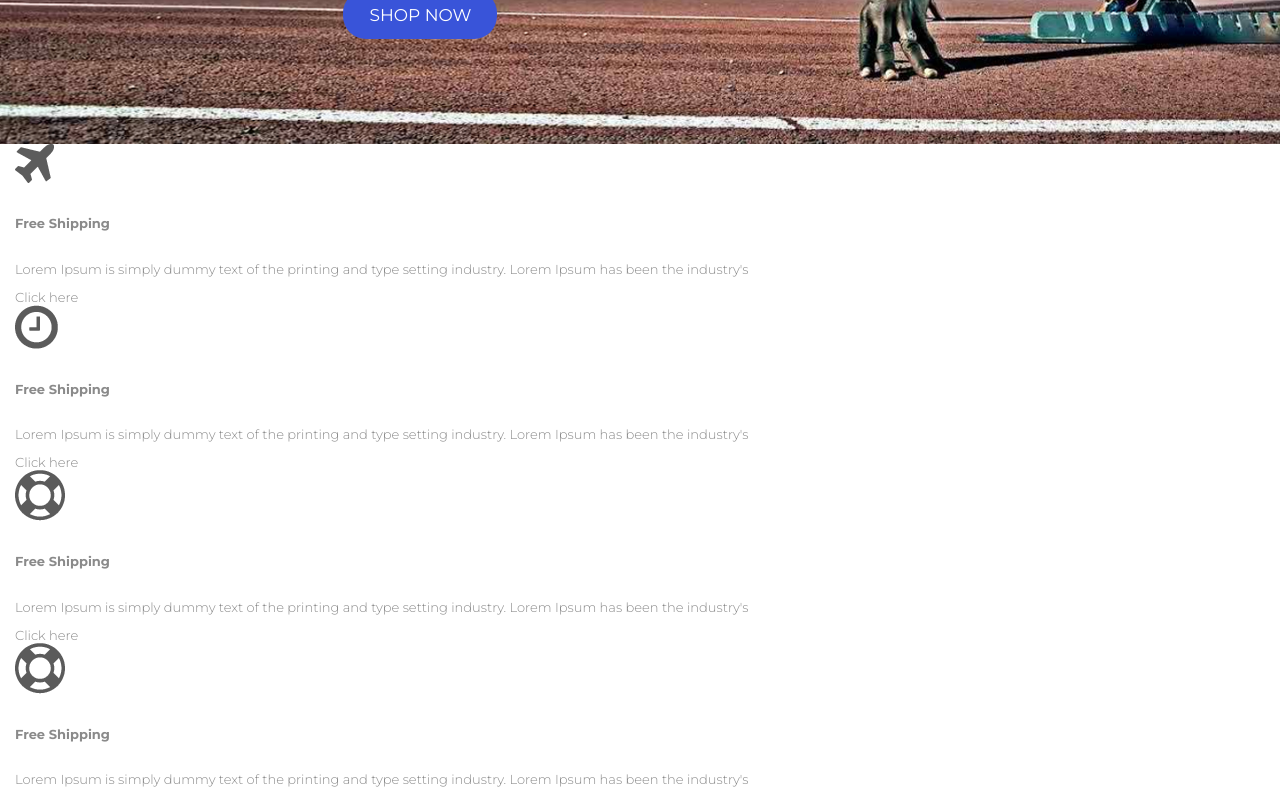
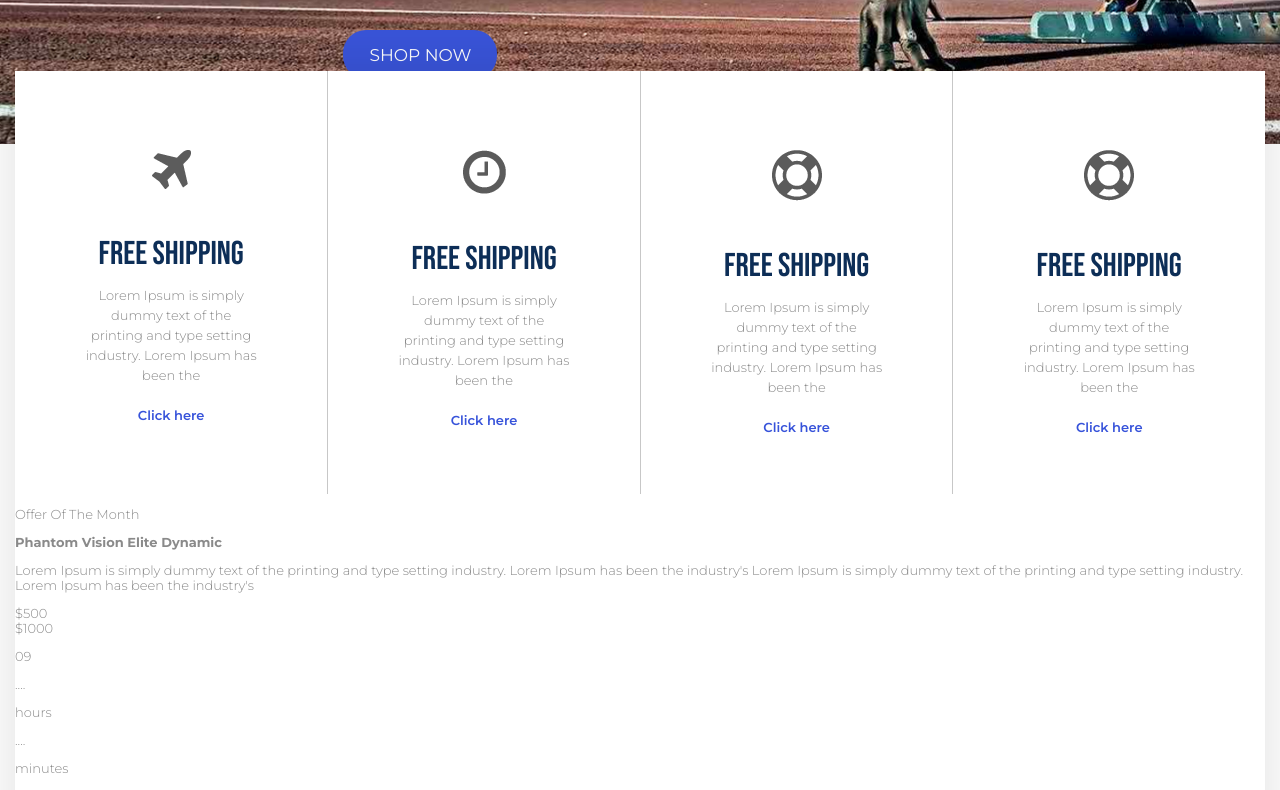
Before and after one commit to DimaSilver/Sportstore, a plain HTML site: page index.html in a window 1280 px wide. Shown: the part 656-1446 px from the top of the page. Drawn offline with nearby package versions, Linux system fonts and the light colour scheme.

Commit message:
Застилизовал сэкшен benefits

```diff
--- a/index.html
+++ b/index.html
@@ -4,7 +4,8 @@
     <meta charset="UTF-8">
     <meta name="viewport" content="width=device-width, initial-scale=1.0">
     <title>Document</title>
-    <link href="https://fonts.googleapis.com/css2?family=Bebas+Neue&family=Montserrat:wght@300;400;500;600;700&family=Poppins:wght@400;600;700&display=swap" rel="stylesheet">
+    <link href="https://fonts.googleapis.com/css2?family=Bebas+Neue&family=Montserrat:wght@300;400;500;600;700&family=Poppins:wght@400;600;700&display=swap"
+          rel="stylesheet">
     <link rel="stylesheet" href="css/style.min.css">
 </head>
 <body>
@@ -61,32 +62,36 @@
         </div>
     </div>
 </header>
-<div class="page-section">
-    <div class="container">
+<div class="container">
+    <div class="page-section">
         <section class="benefits">
             <div class="benefits__inner">
                 <div class="benefits__item">
                     <img class="benefits__item-img" src="images/benefits-1.png" alt="">
                     <h6 class="benefits__item-title">Free Shipping</h6>
-                    <p class="benefits__item-text">Lorem Ipsum is simply dummy text of the printing and type setting industry. Lorem Ipsum has been the industry's </p>
+                    <p class="benefits__item-text">Lorem Ipsum is simply dummy text of the printing and type setting
+                        industry. Lorem Ipsum has been the </p>
                     <a class="benefits__item-link" href="#">Click here</a>
                 </div>
                 <div class="benefits__item">
                     <img class="benefits__item-img" src="images/benefits-2.png" alt="">
                     <h6 class="benefits__item-title">Free Shipping</h6>
-                    <p class="benefits__item-text">Lorem Ipsum is simply dummy text of the printing and type setting industry. Lorem Ipsum has been the industry's </p>
+                    <p class="benefits__item-text">Lorem Ipsum is simply dummy text of the printing and type setting
+                        industry. Lorem Ipsum has been the </p>
                     <a class="benefits__item-link" href="#">Click here</a>
                 </div>
                 <div class="benefits__item">
                     <img class="benefits__item-img" src="images/benefits-3.png" alt="">
                     <h6 class="benefits__item-title">Free Shipping</h6>
-                    <p class="benefits__item-text">Lorem Ipsum is simply dummy text of the printing and type setting industry. Lorem Ipsum has been the industry's </p>
+                    <p class="benefits__item-text">Lorem Ipsum is simply dummy text of the printing and type setting
+                        industry. Lorem Ipsum has been the </p>
                     <a class="benefits__item-link" href="#">Click here</a>
                 </div>
                 <div class="benefits__item">
                     <img class="benefits__item-img" src="images/benefits-3.png" alt="">
                     <h6 class="benefits__item-title">Free Shipping</h6>
-                    <p class="benefits__item-text">Lorem Ipsum is simply dummy text of the printing and type setting industry. Lorem Ipsum has been the industry's </p>
+                    <p class="benefits__item-text">Lorem Ipsum is simply dummy text of the printing and type setting
+                        industry. Lorem Ipsum has been the </p>
                     <a class="benefits__item-link" href="#">Click here</a>
                 </div>
             </div>
@@ -96,7 +101,9 @@
                 <div class="best-offer__info">
                     <p class="best-offer__info-descr">Offer Of The Month</p>
                     <h3 class="best-offer__info-title">Phantom Vision Elite Dynamic</h3>
-                    <p class="best-offer__info-text">Lorem Ipsum is simply dummy text of the printing and type setting industry. Lorem Ipsum has been the industry's Lorem Ipsum is simply dummy text of the printing and type setting industry. Lorem Ipsum has been the industry's </p>
+                    <p class="best-offer__info-text">Lorem Ipsum is simply dummy text of the printing and type setting
+                        industry. Lorem Ipsum has been the industry's Lorem Ipsum is simply dummy text of the printing
+                        and type setting industry. Lorem Ipsum has been the industry's </p>
                     <div class="best-offer__info-prices">
                         <div class="best-offer__info-prices__new price-new">$500</div>
                         <div class="best-offer__info-prices__old price-old">$1000</div>
@@ -305,11 +312,15 @@
                     <ul class="footer-top__block-list">
                         <li class="footer-top__block-item"><a class="footer-top__block-link" href="#">New In</a></li>
                         <li class="footer-top__block-item"><a class="footer-top__block-link" href="#">Women</a></li>
-                        <li class="footer-top__block-item"><a class="footer-top__block-link" href="#">Schuhe Shoes</a></li>
-                        <li class="footer-top__block-item"><a class="footer-top__block-link" href="#">Bags & Accessories</a></li>
+                        <li class="footer-top__block-item"><a class="footer-top__block-link" href="#">Schuhe Shoes</a>
+                        </li>
+                        <li class="footer-top__block-item"><a class="footer-top__block-link" href="#">Bags &
+                            Accessories</a></li>
                         <li class="footer-top__block-item"><a class="footer-top__block-link" href="#">Men</a></li>
-                        <li class="footer-top__block-item"><a class="footer-top__block-link" href="#">Top Brands</a></li>
-                        <li class="footer-top__block-item"><a class="footer-top__block-link" href="#">Sale & Special Offers</a></li>
+                        <li class="footer-top__block-item"><a class="footer-top__block-link" href="#">Top Brands</a>
+                        </li>
+                        <li class="footer-top__block-item"><a class="footer-top__block-link" href="#">Sale & Special
+                            Offers</a></li>
                         <li class="footer-top__block-item"><a class="footer-top__block-link" href="#"> Lookbook</a></li>
                     </ul>
                 </div>
@@ -317,26 +328,39 @@
                     <p class="footer-top__block-title">Information</p>
                     <ul class="footer-top__block-list">
                         <li class="footer-top__block-item"><a class="footer-top__block-link" href="#">About us</a></li>
-                        <li class="footer-top__block-item"><a class="footer-top__block-link" href="#">Customer Service</a></li>
-                        <li class="footer-top__block-item"><a class="footer-top__block-link" href="#">New Collection</a></li>
-                        <li class="footer-top__block-item"><a class="footer-top__block-link" href="#">Best Sellers</a></li>
-                        <li class="footer-top__block-item"><a class="footer-top__block-link" href="#">Manufacturers</a></li>
-                        <li class="footer-top__block-item"><a class="footer-top__block-link" href="#">Privacy policy</a></li>
-                        <li class="footer-top__block-item"><a class="footer-top__block-link" href="#">Terms & condition</a></li>
+                        <li class="footer-top__block-item"><a class="footer-top__block-link" href="#">Customer
+                            Service</a></li>
+                        <li class="footer-top__block-item"><a class="footer-top__block-link" href="#">New Collection</a>
+                        </li>
+                        <li class="footer-top__block-item"><a class="footer-top__block-link" href="#">Best Sellers</a>
+                        </li>
+                        <li class="footer-top__block-item"><a class="footer-top__block-link" href="#">Manufacturers</a>
+                        </li>
+                        <li class="footer-top__block-item"><a class="footer-top__block-link" href="#">Privacy policy</a>
+                        </li>
+                        <li class="footer-top__block-item"><a class="footer-top__block-link" href="#">Terms &
+                            condition</a></li>
                         <li class="footer-top__block-item"><a class="footer-top__block-link" href="#">Blog</a></li>
                     </ul>
                 </div>
                 <div class="footer-top__block">
                     <p class="footer-top__block-title">Customer Service</p>
                     <ul class="footer-top__block-list">
-                        <li class="footer-top__block-item"><a class="footer-top__block-link" href="#">Search Terms</a></li>
-                        <li class="footer-top__block-item"><a class="footer-top__block-link" href="#">Advanced Search</a></li>
-                        <li class="footer-top__block-item"><a class="footer-top__block-link" href="#">Orders and Returns</a></li>
-                        <li class="footer-top__block-item"><a class="footer-top__block-link" href="#">Contact Us</a></li>
+                        <li class="footer-top__block-item"><a class="footer-top__block-link" href="#">Search Terms</a>
+                        </li>
+                        <li class="footer-top__block-item"><a class="footer-top__block-link" href="#">Advanced
+                            Search</a></li>
+                        <li class="footer-top__block-item"><a class="footer-top__block-link" href="#">Orders and
+                            Returns</a></li>
+                        <li class="footer-top__block-item"><a class="footer-top__block-link" href="#">Contact Us</a>
+                        </li>
                         <li class="footer-top__block-item"><a class="footer-top__block-link" href="#">RSS</a></li>
-                        <li class="footer-top__block-item"><a class="footer-top__block-link" href="#">Help & FAQs</a></li>
-                        <li class="footer-top__block-item"><a class="footer-top__block-link" href="#">Consultant</a></li>
-                        <li class="footer-top__block-item"><a class="footer-top__block-link" href="#">Store Locations</a></li>
+                        <li class="footer-top__block-item"><a class="footer-top__block-link" href="#">Help & FAQs</a>
+                        </li>
+                        <li class="footer-top__block-item"><a class="footer-top__block-link" href="#">Consultant</a>
+                        </li>
+                        <li class="footer-top__block-item"><a class="footer-top__block-link" href="#">Store
+                            Locations</a></li>
                     </ul>
                 </div>
                 <div class="footer-top__block">
@@ -354,7 +378,7 @@
                     <div class="footer-top__block-down">
                         <p class="footer-top__block-title">NEWSLETTER SIGN UP</p>
                         <form class="footer-top__block-down__form">
-                        <input class="footer-top__block-down__form-input" type="text">
+                            <input class="footer-top__block-down__form-input" type="text">
                             <button class="btn footer-top__block-down__form-btn" type="submit">SHOP NOW</button>
                         </form>
                     </div>
--- a/scss/_global.scss
+++ b/scss/_global.scss
@@ -43,3 +43,9 @@ body{
   font-size: 17px;
   line-height: 20px;
 }
+.page-section{
+  box-shadow: 0 0 62px rgba(12,12,12,.13);
+  background-color: #fff;
+  position: relative;
+  margin-top: -73px;
+}
--- a/scss/style.scss
+++ b/scss/style.scss
@@ -147,7 +147,7 @@
     margin-top: -105px;
   }
   &-bottom__btn{
-    margin-top: 40    px;
+    margin-top: 40px;
   }
 }
 .menu{
@@ -170,8 +170,47 @@
 .logo{
   padding: 23px 26px 23px 20px;
 }
+/*end header*/
+
+/*start benefits*/
+.benefits{
+  &__inner{
+    display: flex;
+  }
+  &__item{
+    width: 375px;
+    border-left: 1px solid rgba(#000, .22);
+    text-align: center;
+    padding: 79px 70px 59px;
+    &:first-child{
+      border-left: none;
+    }
+  }
+  &__item-img{
+    margin-bottom: 45px;
+  }
+  &__item-title{
+    @extend %bebasBold-regular;
+    font-size: 33px;
+    line-height: 35px;
+    margin: 0;
+    color: #0d2e57;
+  }
+  &__item-text{
+    line-height: 20px;
+  }
+  &__item-link{
+    @extend %montserrat-semibold;
+    color: #3753da;
+    margin-top: 10px;
+    transition: all .3s;
+    &:hover{
+      color: #8a2be4;
+    }
+  }
+}
+/*end benefits*/
 
 
-/*end header*/
 
 @import "media";
```
Also changed, not shown: css/style.min.css.
